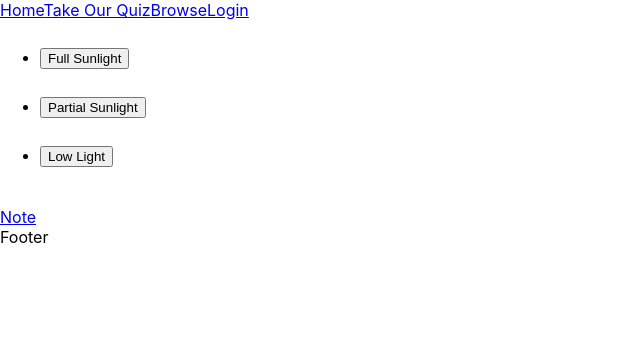
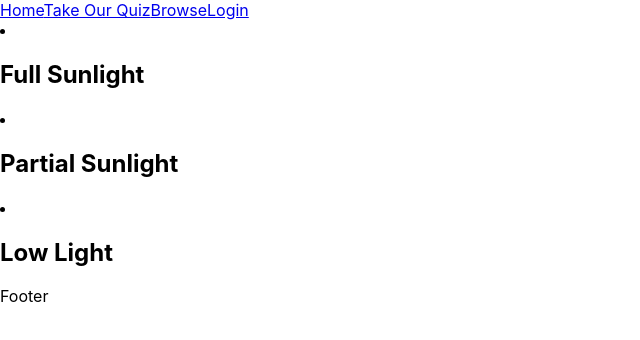
Before and after one commit to natcuya/plant-pal, a React (Create React App) app: page /question/1 in a window 1280 px wide. Shown: the top 340 px of the page, without its empty margins (0-640 px from the left). Built offline with nearby package versions, Linux system fonts and the light colour scheme.

Commit message:
quiz route

```diff
--- a/src/Answer.js
+++ b/src/Answer.js
@@ -1,14 +1,11 @@
 import React from 'react'
 import { Link } from 'react-router-dom'
-
 
 export default function Answer(props) {
     return (
       <div className='Answer'>
         <h2 className='Answer__content'>
-          <button to={`/answer/${props.id}`}>
             {props.content}
-          </button>
         </h2>
       </div>
     )
--- a/src/App.js
+++ b/src/App.js
@@ -4,8 +4,7 @@ import Nav from './Nav'
 import { findAnswers, findQuestion, getAnswersForQuestion} from './Quiz-helpers';
 import LandingPage from './LandingPage/LandingPage'
 import QuestionList from './QuestionList'
-import QuestionsList from './QuestionsList'
-import QuestionMain from './QuestionMain'
+import BrowsePage from './BrowsePage'
 import QuizList from './QuizList'
 import QuizQuestion from './dummy-store/QuizQuestion'
 
@@ -27,27 +26,6 @@ export default class App extends Component {
 //in route call the component which will then have the id of the question.
 //need to  use findQuestions
 
-renderQuizRoutes() {
-  const { answers, questions } = this.state
-  return (
-    <>
-      <Route
-        path='/answer/:answerId'
-        render={routeProps => {
-          const { answerId } = routeProps.match.params
-          const answer = findAnswers(answers, answerId) || {}
-          const question = findQuestion(questions, answer.questionId)
-          return (
-            <QuestionMain
-              {...routeProps}
-              question={question}
-            />
-          )
-        }}
-      />
-    </>
-  )
-}
 
 renderQuizQuestionRoutes(){
   const { questions, answers} = this.state
@@ -80,13 +58,13 @@ renderQuizQuestionRoutes(){
       <div className='App'>
         <nav>
           <Nav classNAame='App_nav'>
-          {this.renderQuizRoutes()}
-
           </Nav>
         </nav>
         <main>
         <Route path='/quiz' component={QuestionList} />
-        {this.renderQuizQuestionRoutes()}
+        <Route path='/browse' component={BrowsePage} />
+        <Route path='/question/:questionId' component= {QuizList}/>
+
         <Route exact path='/' component={LandingPage} />
         </main>
         <footer>
--- /dev/null
+++ b/src/BrowsePage.js
@@ -0,0 +1,18 @@
+import React, { Component } from 'react'
+import { Link } from 'react-router-dom'
+import Content from './Content'
+
+export default class BrowsePage extends React.Component {
+    render() {
+        return (
+          <Content className='BrowsePage'>
+            <h2>Browse</h2>
+            <p>Grow With Us!</p>
+
+            <p>
+
+            </p>
+          </Content>
+        )
+      }
+    }
--- a/src/QuestionList.js
+++ b/src/QuestionList.js
@@ -1,8 +1,9 @@
 import Content from './Content'
 import React, { Component } from 'react'
-import { Link } from 'react-router-dom'
+import { Route, Link } from 'react-router-dom'
 import {getAnswersForQuestion} from './Quiz-helpers'
 import QuizQuestion from './dummy-store/QuizQuestion'
+import Answer from './Answer'
 
 export default class QuestionList extends React.Component {
     static defaultProps = {
@@ -61,6 +62,9 @@ export default class QuestionList extends React.Component {
 
         )
     }
+
+
+
     // //calling your question component, passing in one of my questions which is composed of question and answer choices.
     //use the curriculum, try to havethat submit
 }
--- a/src/QuestionMain.js
+++ /dev/null
@@ -1,36 +0,0 @@
-import React from 'react'
-import { Link } from 'react-router-dom'
-import Answer from './Answer'
-import CircleButton from './CircleButton'
-
-export default function QuestionMain(props) {
-    return (
-      <section className='QuestionMain'>
-        <ul>
-          {props.answers.map(answer =>
-            <li key={answer.id}>
-              <Answer
-                id={answer.id}
-                content={answer.content}
-              />
-            </li>
-          )}
-        </ul>
-        <div className='NoteListMain__button-container'>
-          <CircleButton
-            tag={Link}
-            to='/add-note'
-            type='button'
-            className='NoteListMain__add-note-button'
-          >
-            <br />
-            Answer
-          </CircleButton>
-        </div>
-      </section>
-    )
-  }
-
-  QuestionMain.defaultProps = {
-    question: [],
-  }
--- a/src/QuestionsList.js
+++ /dev/null
@@ -1,39 +0,0 @@
-import React from 'react'
-import { NavLink, Link } from 'react-router-dom'
-import CircleButton from './CircleButton'
-import { findAnswers, findQuestion, getAnswersForQuestion} from './Quiz-helpers';
-
-export default function QuestionsList(props) {
-    return (
-      <div className='QuestionsList'>
-        <ul className='QuestionsList__list'>
-          {props.questions.map(question =>
-            <li key={question.id}>
-              <NavLink
-                className='QuizList__folder-link'
-                to={`/question/${question.id}`}
-              >
-                {question.info}
-              </NavLink>
-            </li>
-          )}
-        </ul>
-        <div className='NoteListNav__button-wrapper'>
-          <CircleButton
-            tag={Link}
-            to='/add-folder'
-            type='button'
-            className='NoteListNav__add-folder-button'
-          >
-
-            <br />
-            Question
-          </CircleButton>
-        </div>
-      </div>
-    )
-  }
-
- QuestionsList.defaultProps = {
-    questions: []
-  }
--- a/src/QuizList.js
+++ b/src/QuizList.js
@@ -1,36 +1,41 @@
-import React from 'react'
-import { Link } from 'react-router-dom'
+import { Route, Link } from 'react-router-dom'
 import Answer from './Answer'
+import React, { Component } from 'react'
+import { findAnswers, findQuestion, getAnswersForQuestion} from './Quiz-helpers';
+import QuizQuestion from './dummy-store/QuizQuestion'
 import CircleButton from './CircleButton'
+import QuestionList from './QuestionList';
+//import QuizQuestion
 
-export default function QuizList(props) {
-    return (
+export default class QuizList extends React.Component {
+    //will not be props but instead answersForQuestion.map
+    render () {
+        const {questionId } = this.props.match.params
+        const answers = QuizQuestion.answers
+        const questions = QuizQuestion.questions
+        const answersForQuestion = getAnswersForQuestion(answers, questionId)
+
+        return (
       <section className='QuizList'>
-        <ul>
-          {props.answers.map(answer =>
+            {answersForQuestion.map(answer =>
             <li key={answer.id}>
               <Answer
                 id={answer.id}
                 content={answer.content}
               />
             </li>
-          )}
-        </ul>
-        <div className='Answer__button-container'>
-          <CircleButton
-            tag={Link}
-            to='/answer-select'
-            type='button'
-            className='AnswerSelect__button'
-          >
-            <br />
-            Note
-          </CircleButton>
-        </div>
+         )}
       </section>
-    )
-  }
+         )
+         }
 
-  QuizList.defaultProps = {
-    answers: [],
-  }
+
+        }
+  //Here is where I should implement dummystore - not app.js,
+  //instead of being a function - should be a class- can use this.props.match.params
+  //not passing props, just components - with dummy store can access all info
+  //can use quiestid that comes from this.props.match.params
+  //const { questionId } = this.props.match.params
+  //const answersForQuestion = getAnswersForQuestion(answers, questionId)
+  //import helper
+  //will need to access questions - needs to also show questions (possibly line 11) - need to have both on screeen
```
Also changed, not shown: src/ApiContext.js (added, +7 -0 lines), 1 other file (tests, documents, lock files or other folders).
